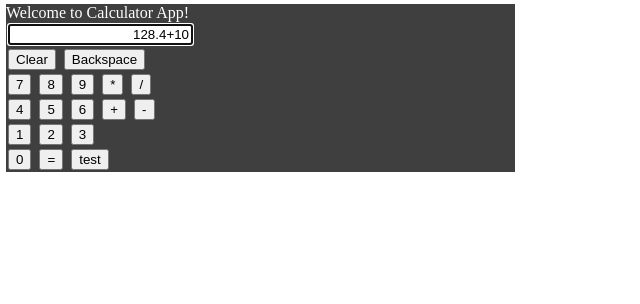
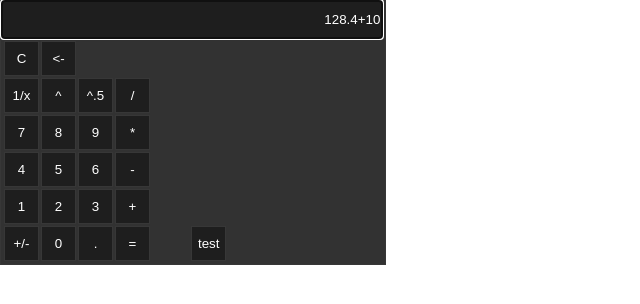
Before and after one commit to RyanB156/Calculator, a plain HTML site: page index.html in a window 1280 px wide. Shown: the whole page, without its empty margins (0-640 px from the left). Drawn offline with Linux system fonts and the light colour scheme.

Commit message:
Added dark theme and more appealing button layout

```diff
--- a/index.html
+++ b/index.html
@@ -5,32 +5,40 @@
     </head>
 
     <body>
-        <div class="base">
-            Welcome to Calculator App!<br>
+        <div class="base dark">
             <input type="text" id="formulabox" value="128.4+10" readonly="readonly" autofocus onclick='this.select()'>
             <br>
-            <button id="clearButton" onclick='calc.clearText()'>Clear</button>
-            <button id="backspace" onclick='calc.backspace()'>Backspace</button>
+            <div id="buttons">
+                <button id="clearButton" onclick='calc.clearText()'>C</button>
+                <button id="backspace" onclick='calc.backspace()'><-</button>
+                <br>
+                <button id="onediv" onclick='calc.oneDiv()'>1/x</button>
+                <button id="exp" onclick='calc.addText("^")'>^</button>
+                <button id="div" onclick='calc.sqrt()'>^.5</button>
+                <button id="div" onclick='calc.addText("/")'>/</button>
                 <br>
                 <button id="b7" onclick='calc.addText("7")'>7</button>
                 <button id="b8" onclick='calc.addText("8")'>8</button>
                 <button id="b9" onclick='calc.addText("9")'>9</button>
                 <button id="mult" onclick='calc.addText("*")'>*</button>
-            <button id="div" onclick='calc.addText("/")'>/</button>
                 <br>
                 <button id="b4" onclick='calc.addText("4")'>4</button>
                 <button id="b5" onclick='calc.addText("5")'>5</button>
                 <button id="b6" onclick='calc.addText("6")'>6</button>
-            <button id="plus" onclick='calc.addText("+")'>+</button>
                 <button id="sub" onclick='calc.addText("-")'>-</button>
                 <br>
                 <button id="b1" onclick='calc.addText("1")'>1</button>
                 <button id="b2" onclick='calc.addText("2")'>2</button>
                 <button id="b3" onclick='calc.addText("3")'>3</button>
+                <button id="plus" onclick='calc.addText("+")'>+</button>
                 <br>
+                <button id="plusMinus" onclick='calc.toggleSign()'>+/-</button>
                 <button id="b0" onclick='calc.addText("0")'>0</button>
+                <button id="dot" onclick='calc.addText(".")'>.</button>
                 <button id="enter" onclick='calc.evaluate()'>=</button>
                 <button id="test" onclick='calc.test()'>test</button>
+            </div>
+
         </div>
 
         <link rel='stylesheet' type='text/css' href='style.css'>
--- a/script.js
+++ b/script.js
@@ -76,16 +76,6 @@ var calc = {
                 console.log("Pushing " + token + " into the output queue");
                 outputQueue.push(token);
             }
-            // Otherwise it is an operator; check precedence.
-            else if (this.operators.includes(token[0])) {
-                while (opStack.length > 0 && this.opPrec(token) < this.opPrec(opStack[opStack.length - 1])) {
-                    var o = opStack.pop();
-                    console.log("Pushing " + o + " into the output queue");
-                    outputQueue.push(o);
-                }
-                console.log("Pushing " + token + " onto the operator stack");
-                opStack.push(token);
-            }
             else if (token[0] === "(") {
                 console.log("Pushing ( onto the operator stack");
                 opStack.push(token);
@@ -98,11 +88,21 @@ var calc = {
                 }
                 opStack.pop();
             }
+            // Otherwise it is an operator; check precedence.
+            else {
+                while (opStack.length > 0 && this.opPrec(token) < this.opPrec(opStack[opStack.length - 1])) {
+                    var o = opStack.pop();
+                    console.log("Pushing " + o + " into the output queue");
+                    outputQueue.push(o);
+                }
+                console.log("Pushing " + token + " onto the operator stack");
+                opStack.push(token);
+            }
 
         }
         while (opStack.length > 0) {
             var o = opStack.pop();
-            console.log("Pushing " + o + " onto the output queue");
+            console.log("Pushing " + o + " into the output queue");
             outputQueue.push(o);
         }
 
@@ -190,6 +190,31 @@ var calc = {
         this.printTextValue();
     },
 
+    toggleSign: function() {
+        if (this.text[0] == "-")
+            this.text = this.text.substring(1, this.text.length);
+        else
+            this.text = "-" + this.text;
+        this.updateTextBox(this.text);
+    },
+
+    /*
+.oneDiv()'>1/x</button>
+                <button id="exp" onclick='calc.addText("^")'>^</button>
+                <button id="div" onclick='calc.sqrt()'>
+    */
+
+    oneDiv: function() {
+        this.text = "1/(" + this.text + ")";
+        this.evaluate();
+    },
+
+    sqrt: function() {
+        var n = parseFloat(this.text);
+        this.text = Math.sqrt(n);
+        this.updateTextBox(this.text);
+    },
+
     test: function() {
         var tests = ["1+2", "1.5-3", "2*-4", "-10/2", "-4.5/9", "10-5*-2"];
         tests.forEach(this.tokenize, this);
--- a/style.css
+++ b/style.css
@@ -1,15 +1,59 @@
 * {
-    margin: 2px 2px;
+    margin: 0px 0px;
+    font-size: 24;
+}
+
+.title {
+    font-size: 20;
+    margin-bottom: 5px;
+}
+
+.dark, button {
+    background-color: rgb(30, 30, 30);
+    color: white;
+    border: 1px solid rgb(55, 55, 55);
+}
+
+#buttons {
+    font-size: 0;
+    font-family: 'Courier New', Courier, monospace;
+    margin-left: 2px;
+    margin-bottom: 2px;
+    margin-top: 2px;
+}
+
+#test {
+    margin-left: 40px;
+}
+
+button {
+    margin: 1px 1px 1px 1px;
+    min-width: 35px;
+    min-height: 35px;
+}
+
+button:hover {
+    background-color: rgb(65, 65, 65);
 }
 
 .base {
-    background-color: rgb(63, 63, 63);
+    background-color: rgb(50, 50, 50);
     color: white;
-    width: 40%;
+    width: 30%;
     height: 50%;
 }
 
+p {
+    text-align: center;
+}
+
 input[type=text] {
-    margin: 2px 2px;
     text-align: right;
+    width:98%;
+    background-color: rgb(30, 30, 30);
+    color: white;
+    margin-right: 1px;
+    margin-left: 1px;
+    min-height: 35px;
+    border: none;
 }
```
Lines whose indentation alone changed are shown as unchanged.
